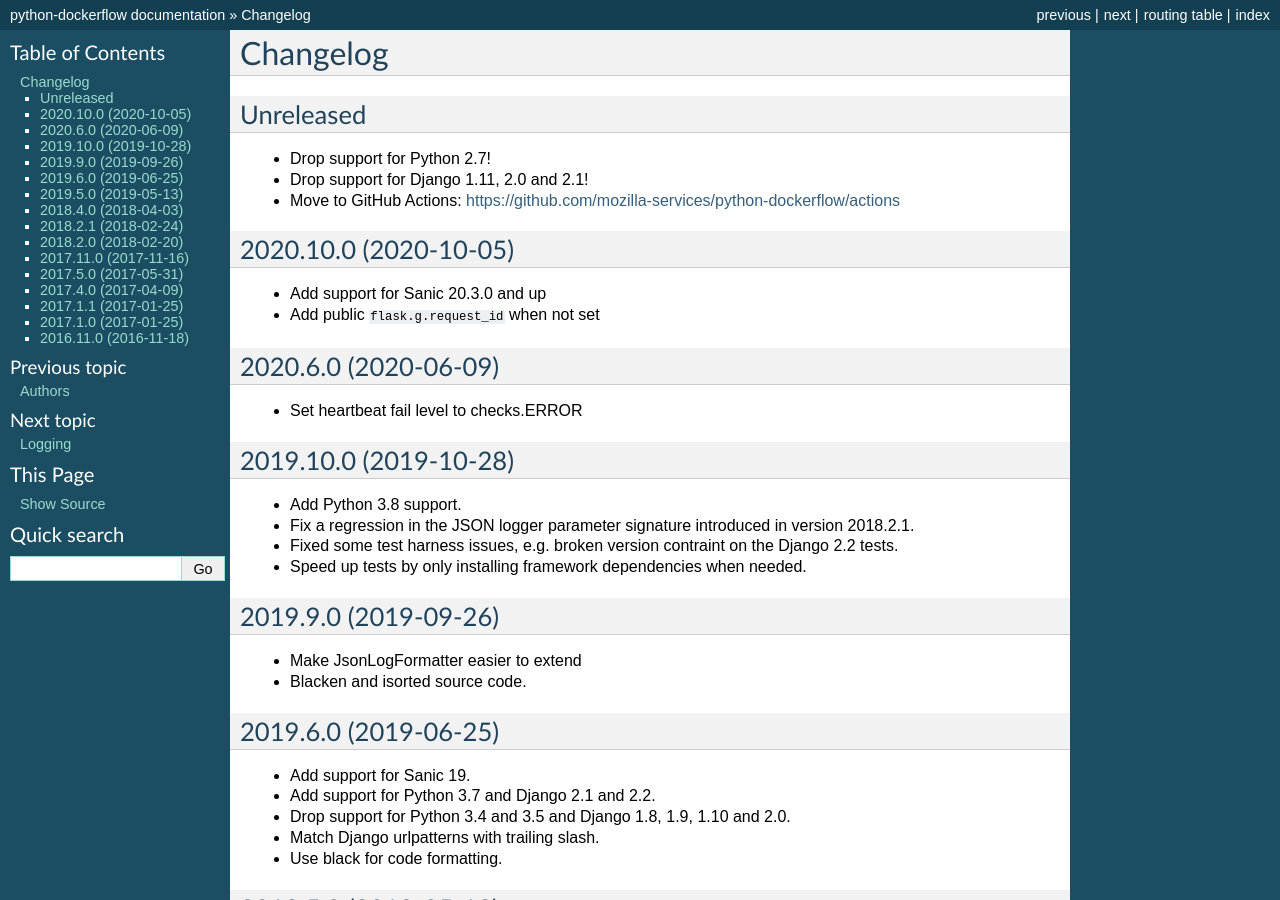
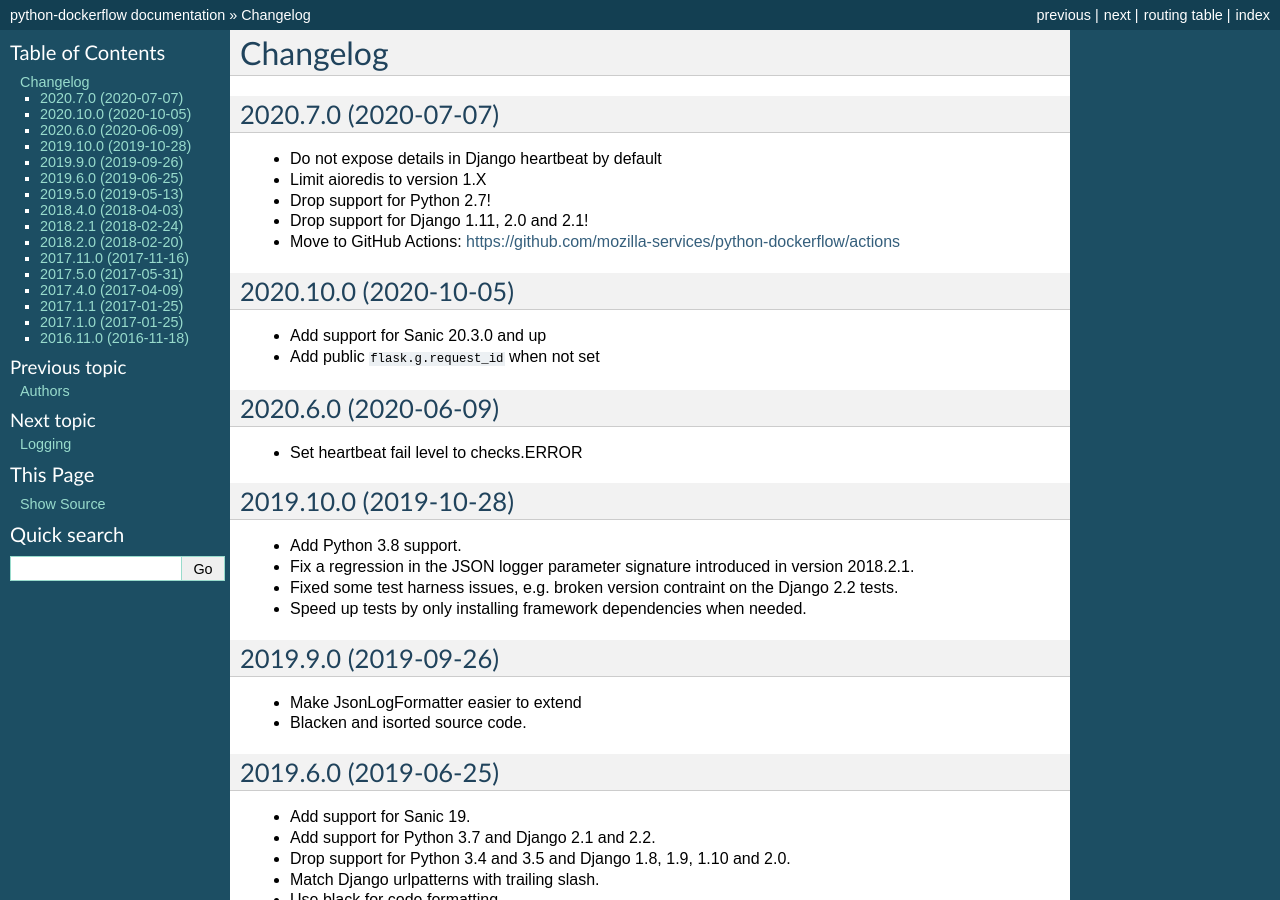
Before and after one commit to mozilla-services/python-dockerflow, a Sphinx documentation site: the page built from docs/changelog.rst, in a window 1280 px wide and 900 px high. Built offline with Sphinx 7.4.7, drawn with Linux system fonts in a browser that asks for light colours.

Commit message:
Update changelog

```diff
--- a/docs/changelog.rst
+++ b/docs/changelog.rst
@@ -1,8 +1,12 @@
 Changelog
 ---------
 
-Unreleased
-^^^^^^^^^^
+2020.7.0 (2020-07-07)
+^^^^^^^^^^^^^^^^^^^^^
+
+- Do not expose details in Django heartbeat by default
+
+- Limit aioredis to version 1.X
 
 - Drop support for Python 2.7!
 
```
